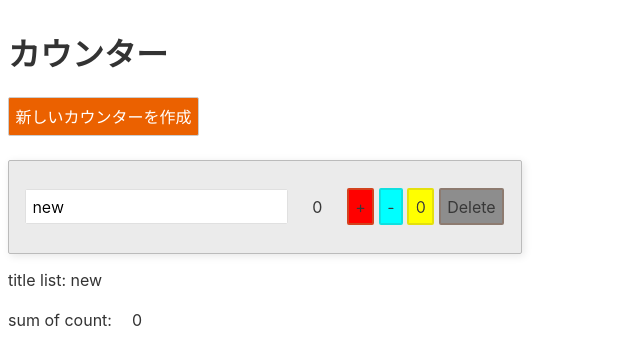
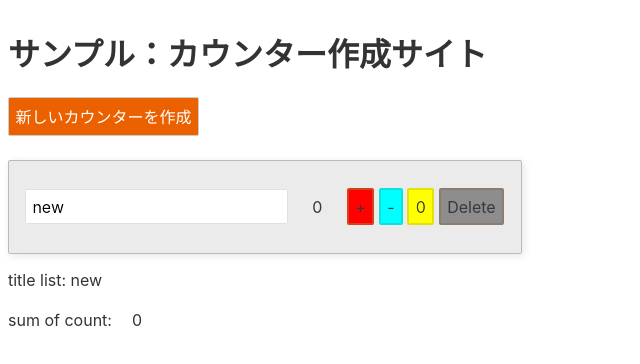
Before and after one commit to matsushimahirotada/MultipleCounter-Typescript, a Svelte app: page / in a window 1280 px wide. Shown: the top 364 px of the page, without its empty margins (0-640 px from the left). Built offline with nearby package versions, Linux system fonts and the light colour scheme.

Commit message:
テキスト修正

```diff
--- a/src/App.svelte
+++ b/src/App.svelte
@@ -62,7 +62,7 @@
 
 <!-- svelte-ignore non-top-level-reactive-declaration -->
 
-<h1>カウンター</h1>
+<h1>サンプル：カウンター作成サイト</h1>
 
 <p>
 	<button on:click={addCounter} class="newcounter">新しいカウンターを作成</button>
```
